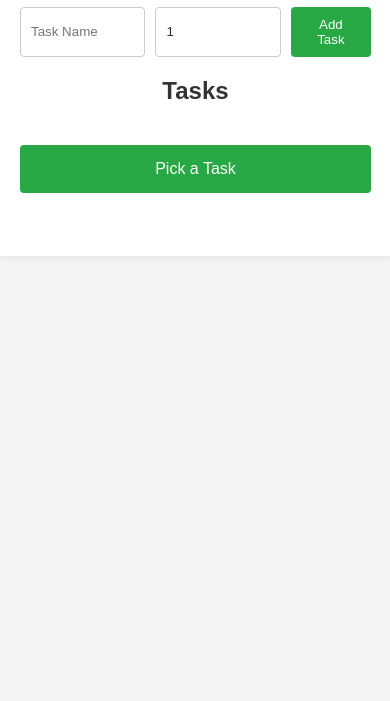
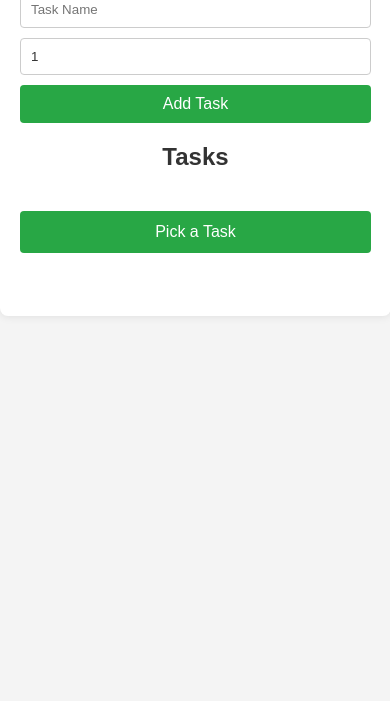
Before and after one commit to ady533/decision-randomizer, a plain HTML site: page index.html in a window 390 px wide. Shown: the part 143-844 px from the top of the page. Drawn offline with Linux system fonts and the light colour scheme.

Commit message:
mobile compatibility

```diff
--- a/styles.css
+++ b/styles.css
@@ -13,6 +13,8 @@
   --input-text-color: #333333;
   --input-border: #cccccc;
   --task-border: #dddddd;
+  --font-size: 16px;
+  --header-font-size: 2em;
 }
 
 /* CSS Variables for Dark Mode */
@@ -29,6 +31,8 @@
     --input-text-color: #e0e0e0;
     --input-border: #444444;
     --task-border: #444444;
+    --font-size: 16px;
+    --header-font-size: 2em;
   }
 }
 
@@ -40,6 +44,7 @@ body {
   margin: 0;
   padding: 0;
   transition: background-color 0.5s, color 0.5s;
+  font-size: var(--font-size);
 }
 
 .container {
@@ -50,37 +55,45 @@ body {
   padding: 20px;
   box-shadow: 0 0 10px rgba(0, 0, 0, 0.1);
   transition: background-color 0.5s, box-shadow 0.5s;
+  border-radius: 8px;
 }
 
 h1, h2 {
   text-align: center;
+  font-size: var(--header-font-size);
+  margin-bottom: 20px;
 }
 
 .add-task {
   display: flex;
   justify-content: space-between;
+  align-items: center;
   margin-bottom: 20px;
+  flex-wrap: wrap;
 }
 
 .add-task input {
-  width: 40%;
+  width: 48%;
   padding: 10px;
-  margin-right: 10px;
+  margin-bottom: 10px;
   background-color: var(--input-bg);
   color: var(--input-text-color);
   border: 1px solid var(--input-border);
   border-radius: 4px;
+  box-sizing: border-box;
   transition: background-color 0.5s, color 0.5s, border-color 0.5s;
 }
 
 .add-task button {
-  padding: 10px 20px;
+  width: 100%;
+  padding: 10px;
   background-color: var(--button-bg);
   border: none;
   color: white;
   cursor: pointer;
   border-radius: 4px;
   transition: background-color 0.3s;
+  font-size: 1em;
 }
 
 .add-task button:hover {
@@ -101,6 +114,10 @@ h1, h2 {
   transition: border-color 0.5s;
 }
 
+.task-list li:last-child {
+  border-bottom: none;
+}
+
 .delete-button {
   background-color: var(--delete-button-bg);
   border: none;
@@ -109,6 +126,7 @@ h1, h2 {
   cursor: pointer;
   border-radius: 4px;
   transition: background-color 0.3s;
+  font-size: 0.9em;
 }
 
 .delete-button:hover {
@@ -121,7 +139,7 @@ h1, h2 {
   background-color: var(--button-bg);
   border: none;
   color: white;
-  font-size: 16px;
+  font-size: 1em;
   cursor: pointer;
   margin-top: 20px;
   border-radius: 4px;
@@ -138,3 +156,34 @@ h1, h2 {
   font-size: 1.2em;
   min-height: 1.2em;
 }
+
+/* Responsive Styles */
+@media (max-width: 600px) {
+  .add-task {
+    flex-direction: column;
+    align-items: stretch;
+  }
+
+  .add-task input {
+    width: 100%;
+    margin-bottom: 10px;
+  }
+
+  .add-task button {
+    font-size: 1em;
+  }
+
+  h1, h2 {
+    font-size: 1.5em;
+  }
+
+  #pick-task-button {
+    padding: 12px;
+    font-size: 1em;
+  }
+
+  .delete-button {
+    padding: 8px 12px;
+    font-size: 0.8em;
+  }
+}
```
